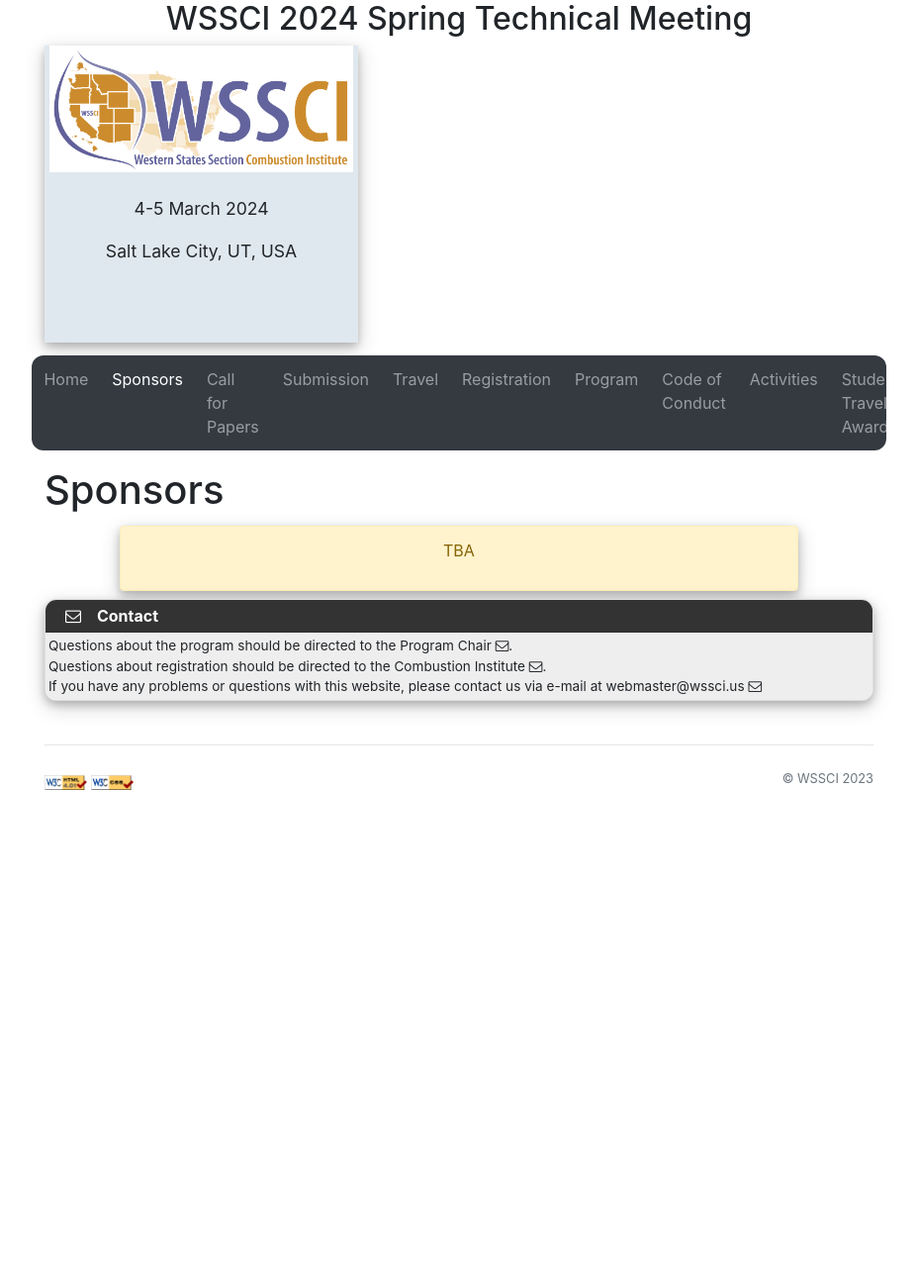
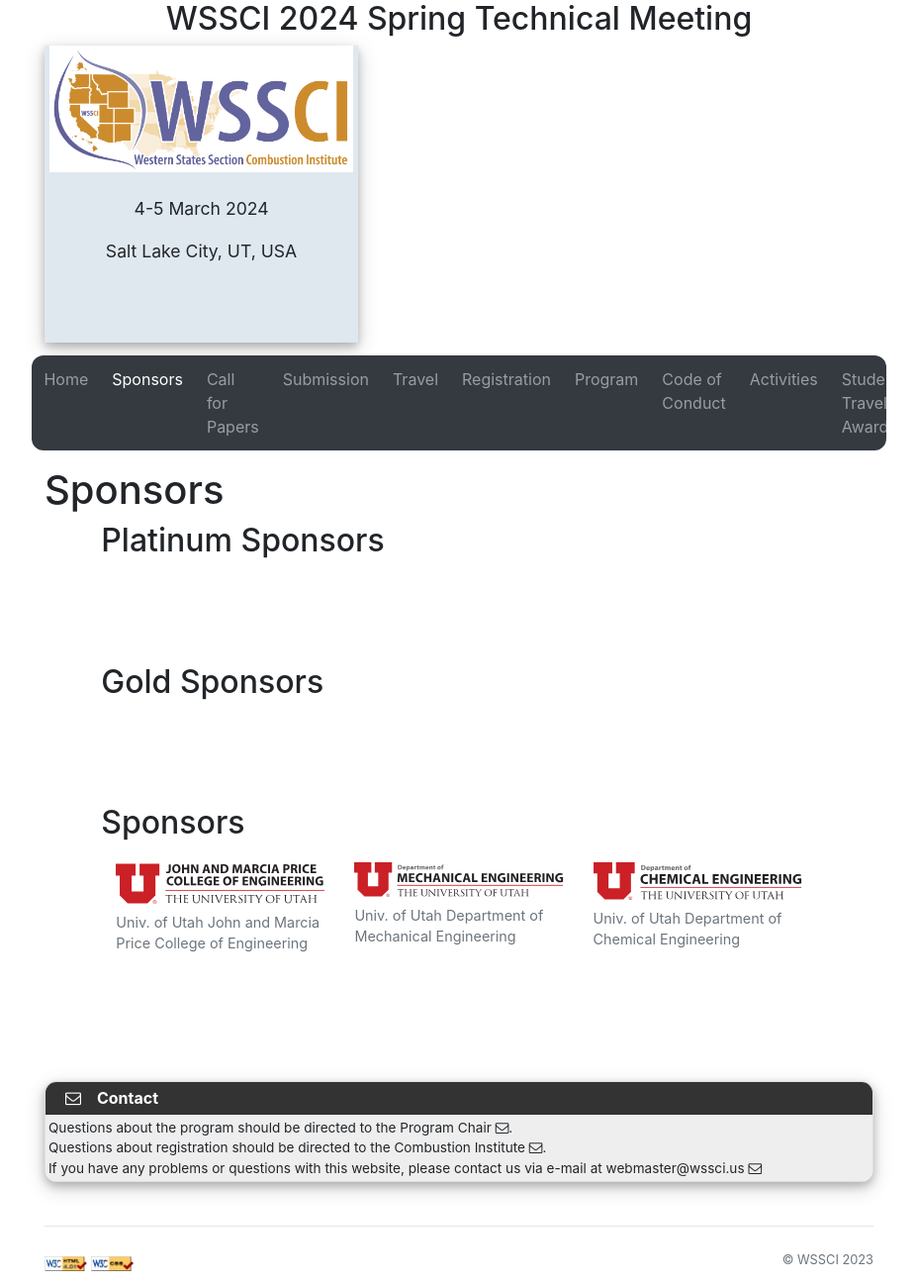
Before and after one commit to wssci/spring-2024-meeting, a Jekyll site: the page built from sponsors.md, in a window 1280 px wide. Shown: the whole page at 99% size, without its empty margins (176-1103 px from the left). Built offline with Jekyll 4.4.1, drawn with Linux system fonts in a browser that asks for light colours; before the commit the page ends 900 px from its top, so only the background shows below that.

Commit message:
adds sponsors

```diff
--- a/_data/conference.yml
+++ b/_data/conference.yml
@@ -94,18 +94,18 @@ news:
   #   text: Draft program published
 
 sponsors:
-#  - name: Caltech Division of Engineering and Applied Sciences
-#    url: http://eas.caltech.edu
-#    logo_path: ./assets/images/Caltech-EAS-logo.png
-#    level: platinum
-#  - name: CSU Northridge College of Engineering and Computer Science
-#    url: https://www.csun.edu/engineering-computer-science
-#    logo_path: ./assets/images/sponsors/ecs_horizontal.jpg
-#    level: sponsor
-#  - name: CSU Northridge Department of Mechanical Engineering
-#    url: http://www.ecs.csun.edu/me/
-#    logo_path: ./assets/images/sponsors/ecs_meche.png
-#    level: sponsor
+ - name: Univ. of Utah John and Marcia Price College of Engineering
+   url: https://www.price.utah.edu
+   logo_path: ./assets/images/sponsors/ENG_Logo_Price_Final_HEX.svg
+   level: sponsor
+ - name: Univ. of Utah Department of Mechanical Engineering
+   url: https://www.mech.utah.edu
+   logo_path: ./assets/images/sponsors/ME_Logo_2023.svg
+   level: sponsor
+ - name: Univ. of Utah Department of Chemical Engineering
+   url: https://www.che.utah.edu
+   logo_path: ./assets/images/sponsors/CHE_Logo_2023.svg
+   level: sponsor
 
 social_media:
   facebook_link:
```
Also changed, not shown: assets/images/sponsors/CHE_Logo_2023.svg (added), assets/images/sponsors/ENG_Logo_Price_Final_HEX.svg (added), assets/images/sponsors/ME_Logo_2023.svg (added).
